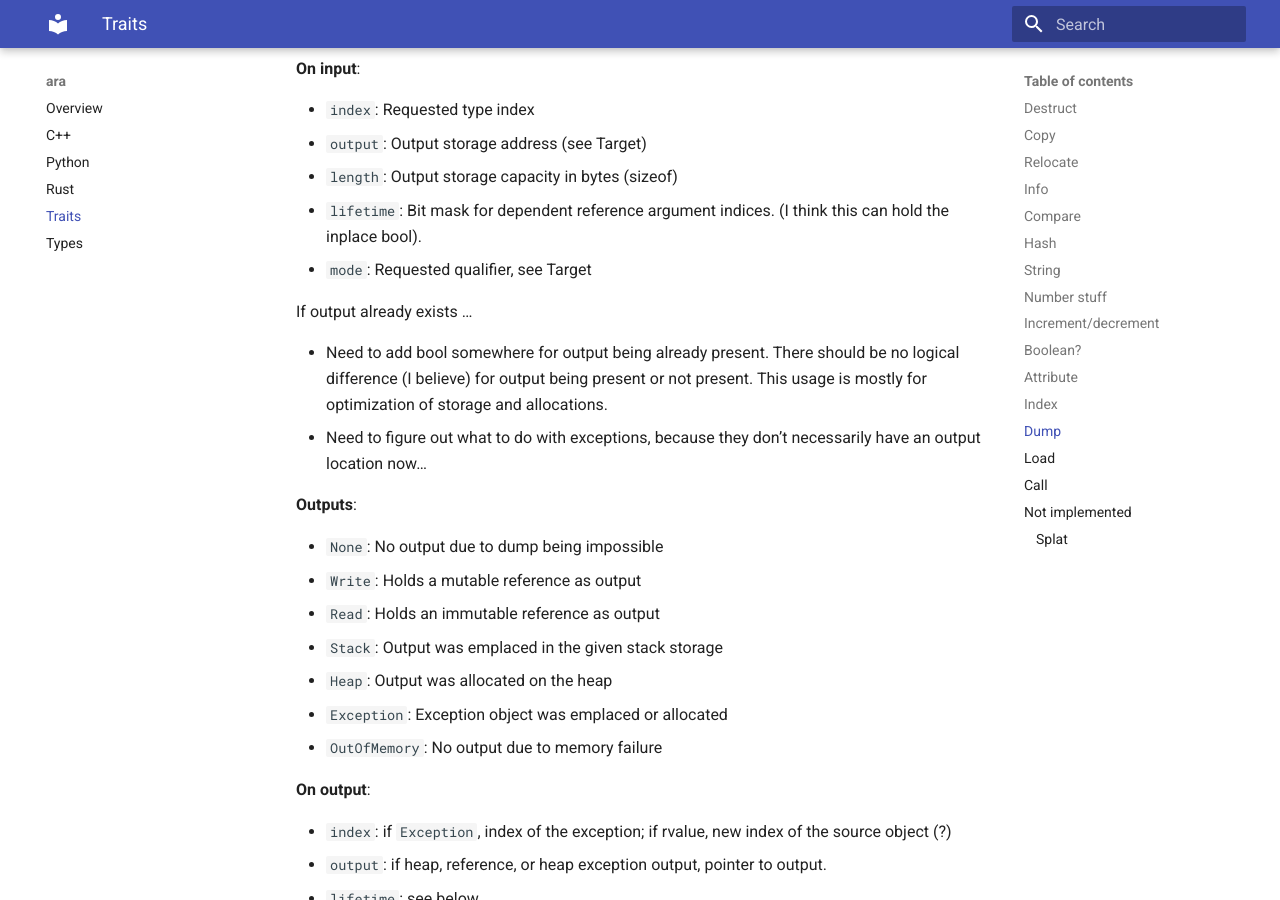
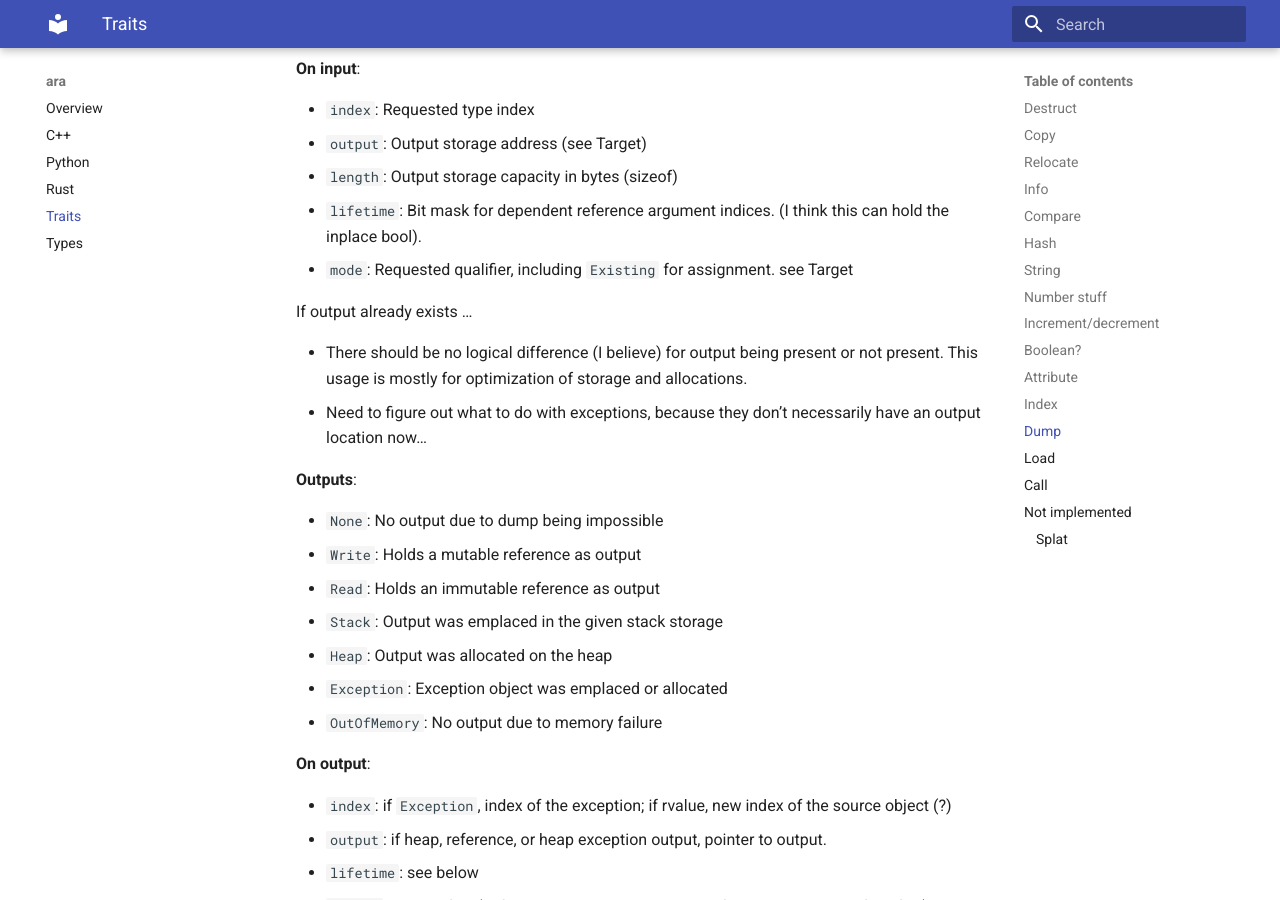
Before and after one commit to mfornace/rebind, an MkDocs documentation site: the page built from docs/traits.md, in a window 1280 px wide and 900 px high, scrolled down 5883 px. Built offline with MkDocs 1.6.1 and Material for MkDocs 9.7.7, drawn with Linux system fonts in a browser that asks for light colours; some of the changed text lies outside the part shown.

Commit message:
Cleaning up Target

```diff
--- a/docs/traits.md
+++ b/docs/traits.md
@@ -285,11 +285,11 @@ stat(Target &out, Pointer source, Mode mode) noexcept;
 - `output`: Output storage address (see Target)
 - `length`: Output storage capacity in bytes (sizeof)
 - `lifetime`: Bit mask for dependent reference argument indices. (I think this can hold the inplace bool).
-- `mode`: Requested qualifier, see Target
+- `mode`: Requested qualifier, including `Existing` for assignment. see Target
 
 If output already exists ...
 
-- Need to add bool somewhere for output being already present. There should be no logical difference (I believe) for output being present or not present. This usage is mostly for optimization of storage and allocations.
+- There should be no logical difference (I believe) for output being present or not present. This usage is mostly for optimization of storage and allocations.
 - Need to figure out what to do with exceptions, because they don't necessarily have an output location now...
 
 **Outputs**:
```
Also changed, not shown: other parts of docs/traits.md (+4 -4 lines), 14 other files.
